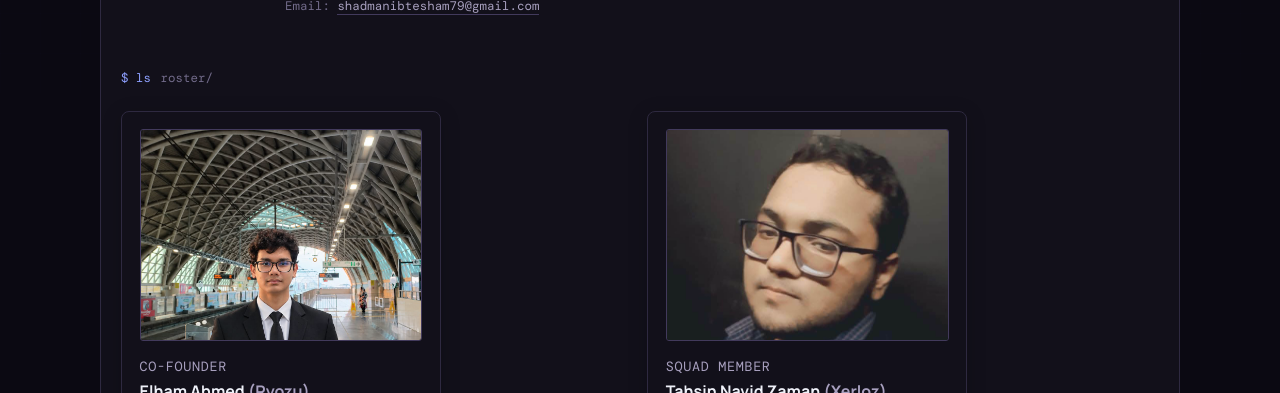
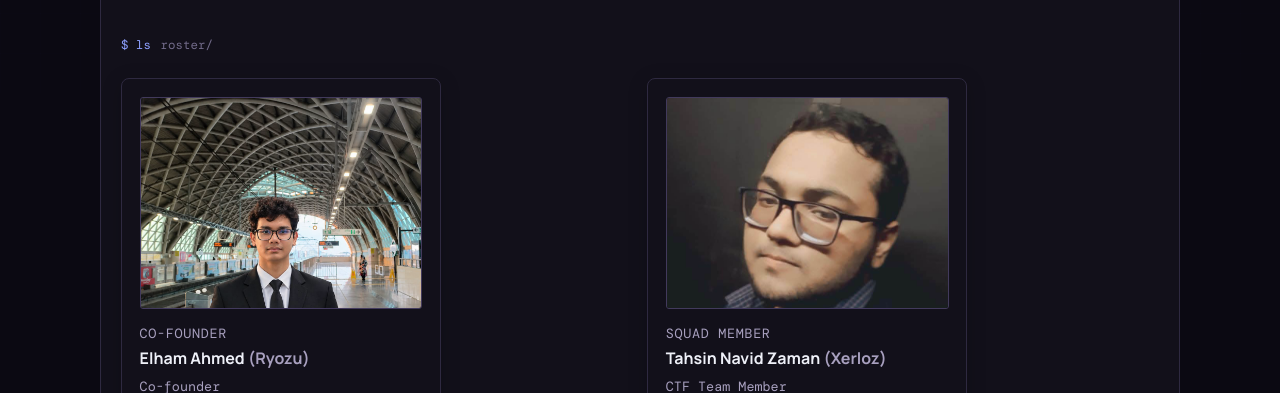
Before and after one commit to Jixsaw79/Z-Society, a plain HTML site: page index.html in a window 1280 px wide. Shown: the part 707-1100 px from the top of the page. Drawn offline with nearby package versions, Linux system fonts and the light colour scheme.

Commit message:
Remove visible email address; keep email icon as mailto link

```diff
--- a/index.html
+++ b/index.html
@@ -77,7 +77,6 @@
             <svg viewBox="0 0 24 24" aria-hidden="true"><rect x="2.5" y="4.5" width="19" height="15" rx="2" fill="none" stroke="currentColor" stroke-width="2"/><path d="m3.5 6 8.5 7 8.5-7" fill="none" stroke="currentColor" stroke-width="2" stroke-linecap="round" stroke-linejoin="round"/></svg>
           </a>
         </div>
-        <p class="profile-email">Email: <a href="mailto:shadmanibtesham79@gmail.com">shadmanibtesham79@gmail.com</a></p>
       </div>
     </div>
 
```
